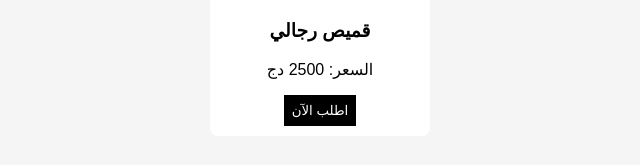
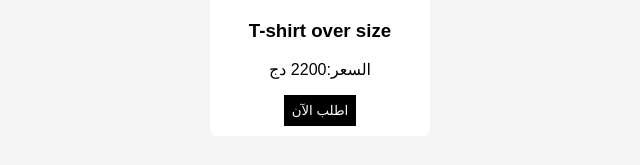
Before and after one commit to houbadmounaime1-del/MRN-STORE, a plain HTML site: page index.html in a window 1280 px wide. Shown: the part 351-516 px from the top of the page, 320-960 px from the left. Drawn offline with Linux system fonts and the light colour scheme.

Commit message:
Update product details in index.html

```diff
--- a/index.html
+++ b/index.html
@@ -14,8 +14,8 @@
 <section class="products">
   <div class="product">
     <img src="https://via.placeholder.com/200">
-    <h3>قميص رجالي</h3>
-    <p>السعر: 2500 دج</p>
+    <h3>T-shirt over size</h3>
+    <p>السعر:2200  دج</p>
     <button>اطلب الآن</button>
   </div>
 </section>
```
